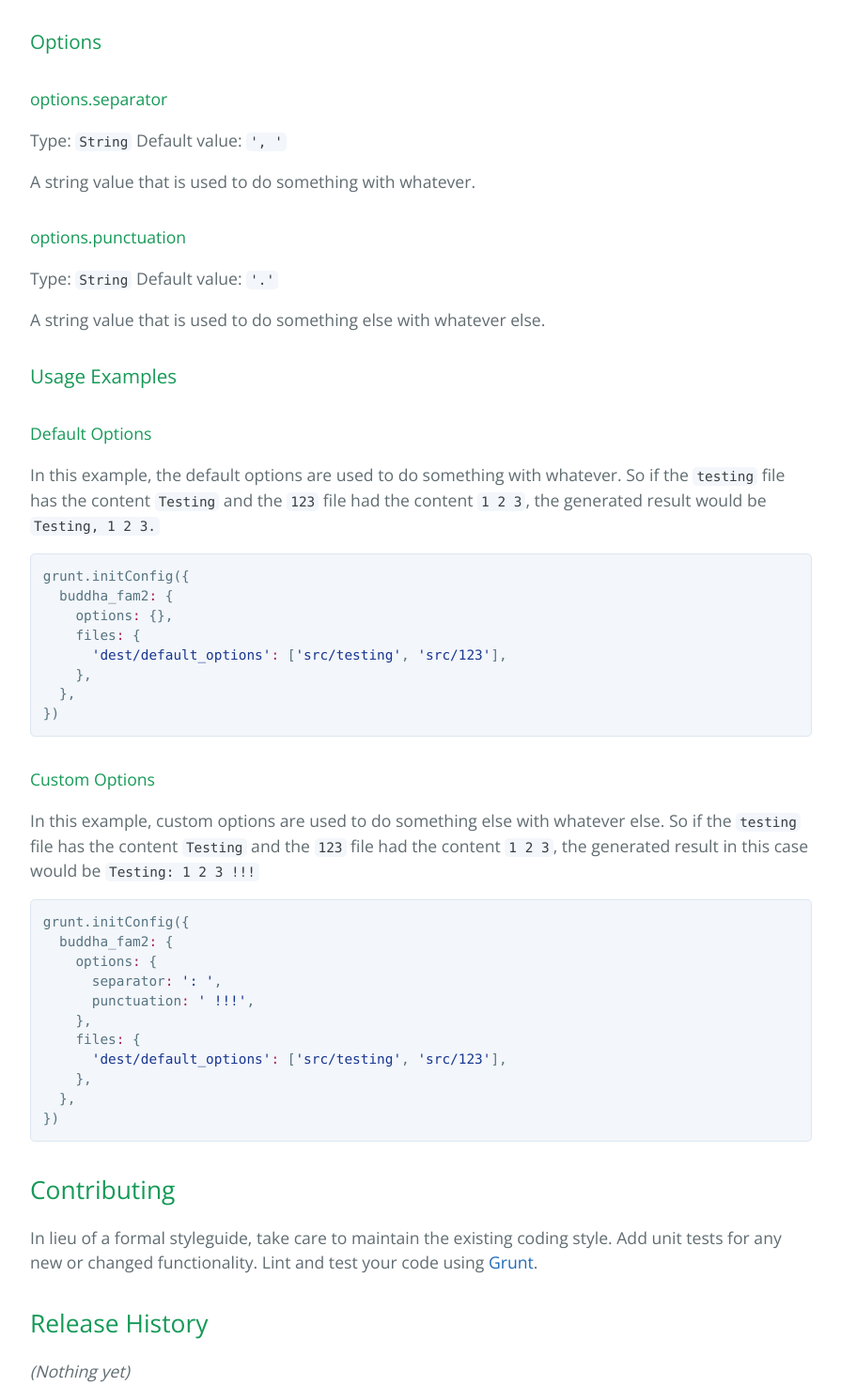
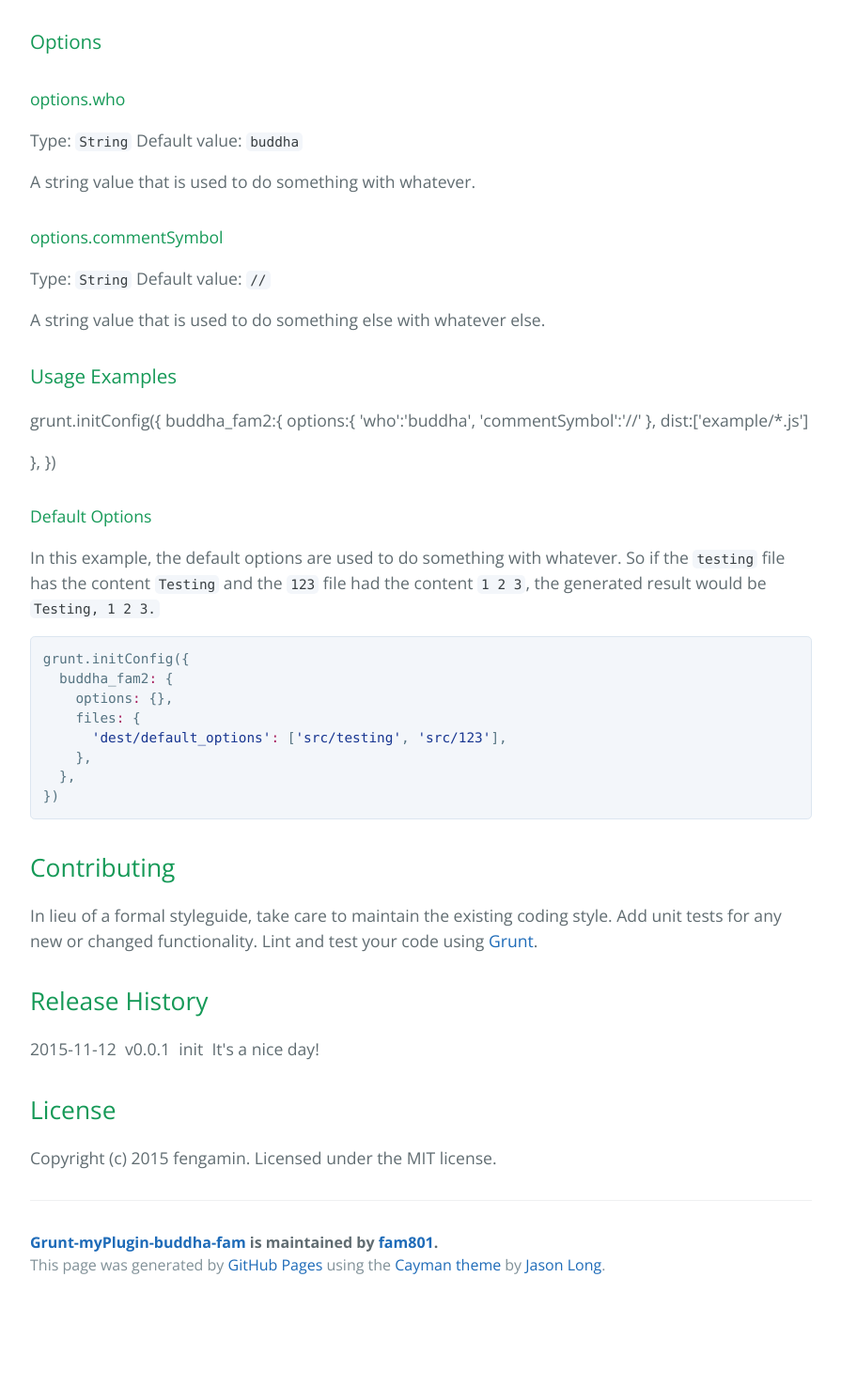
Before and after one commit to fam801/grunt-buddha-fam, a plain HTML site: page index.html in a window 1280 px wide. Shown: the part 1362-2837 px from the top of the page at 94% size, without its empty margins (192-1087 px from the left). After the commit the page ends 2752 px from the top, so only its background shows below. Drawn offline with nearby package versions, Linux system fonts and the light colour scheme.

```diff
--- a/index.html
+++ b/index.html
@@ -62,23 +62,34 @@
 <a id="options" class="anchor" href="#options" aria-hidden="true"><span class="octicon octicon-link"></span></a>Options</h3>
 
 <h4>
-<a id="optionsseparator" class="anchor" href="#optionsseparator" aria-hidden="true"><span class="octicon octicon-link"></span></a>options.separator</h4>
+<a id="optionswho" class="anchor" href="#optionswho" aria-hidden="true"><span class="octicon octicon-link"></span></a>options.who</h4>
 
 <p>Type: <code>String</code>
-Default value: <code>',  '</code></p>
+Default value: <code>buddha</code></p>
 
 <p>A string value that is used to do something with whatever.</p>
 
 <h4>
-<a id="optionspunctuation" class="anchor" href="#optionspunctuation" aria-hidden="true"><span class="octicon octicon-link"></span></a>options.punctuation</h4>
+<a id="optionscommentsymbol" class="anchor" href="#optionscommentsymbol" aria-hidden="true"><span class="octicon octicon-link"></span></a>options.commentSymbol</h4>
 
 <p>Type: <code>String</code>
-Default value: <code>'.'</code></p>
+Default value: <code>//</code></p>
 
 <p>A string value that is used to do something else with whatever else.</p>
 
 <h3>
 <a id="usage-examples" class="anchor" href="#usage-examples" aria-hidden="true"><span class="octicon octicon-link"></span></a>Usage Examples</h3>
+
+<p>grunt.initConfig({
+  buddha_fam2:{
+    options:{
+         'who':'buddha',
+         'commentSymbol':'//'
+  },
+  dist:['example/*.js']</p>
+
+<p>},
+})</p>
 
 <h4>
 <a id="default-options" class="anchor" href="#default-options" aria-hidden="true"><span class="octicon octicon-link"></span></a>Default Options</h4>
@@ -94,23 +105,6 @@
   },
 })</pre></div>
 
-<h4>
-<a id="custom-options" class="anchor" href="#custom-options" aria-hidden="true"><span class="octicon octicon-link"></span></a>Custom Options</h4>
-
-<p>In this example, custom options are used to do something else with whatever else. So if the <code>testing</code> file has the content <code>Testing</code> and the <code>123</code> file had the content <code>1 2 3</code>, the generated result in this case would be <code>Testing: 1 2 3 !!!</code></p>
-
-<div class="highlight highlight-source-js"><pre>grunt.initConfig({
-  buddha_fam2<span class="pl-k">:</span> {
-    options<span class="pl-k">:</span> {
-      separator<span class="pl-k">:</span> <span class="pl-s"><span class="pl-pds">'</span>: <span class="pl-pds">'</span></span>,
-      punctuation<span class="pl-k">:</span> <span class="pl-s"><span class="pl-pds">'</span> !!!<span class="pl-pds">'</span></span>,
-    },
-    files<span class="pl-k">:</span> {
-      <span class="pl-s"><span class="pl-pds">'</span>dest/default_options<span class="pl-pds">'</span></span><span class="pl-k">:</span> [<span class="pl-s"><span class="pl-pds">'</span>src/testing<span class="pl-pds">'</span></span>, <span class="pl-s"><span class="pl-pds">'</span>src/123<span class="pl-pds">'</span></span>],
-    },
-  },
-})</pre></div>
-
 <h2>
 <a id="contributing" class="anchor" href="#contributing" aria-hidden="true"><span class="octicon octicon-link"></span></a>Contributing</h2>
 
@@ -119,7 +113,7 @@
 <h2>
 <a id="release-history" class="anchor" href="#release-history" aria-hidden="true"><span class="octicon octicon-link"></span></a>Release History</h2>
 
-<p><em>(Nothing yet)</em></p>
+<p>2015-11-12    v0.0.1  init  It's a nice day!   </p>
 
 <h2>
 <a id="license" class="anchor" href="#license" aria-hidden="true"><span class="octicon octicon-link"></span></a>License</h2>
```
Also changed, not shown: params.json (+1 -1 lines).
